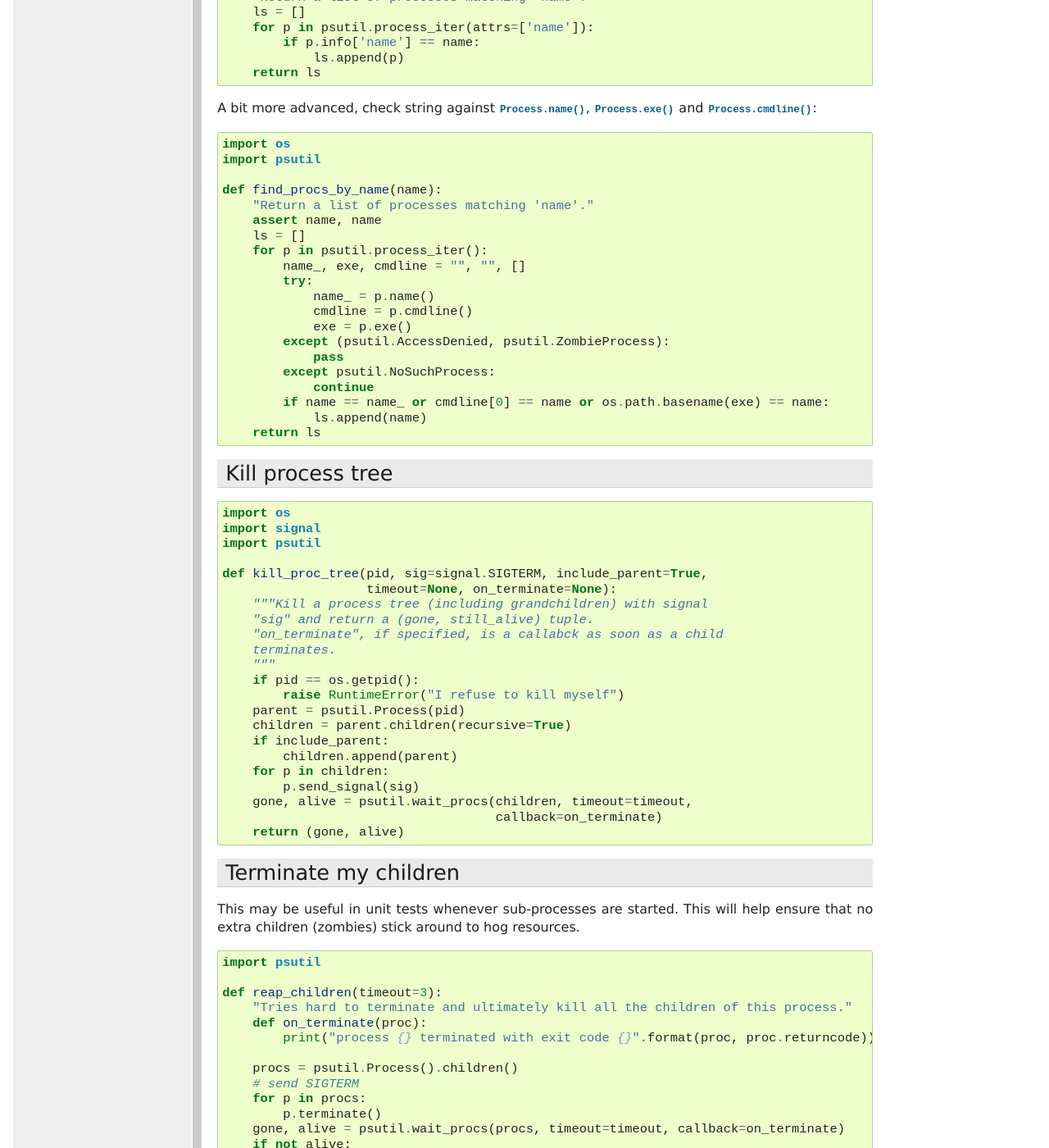
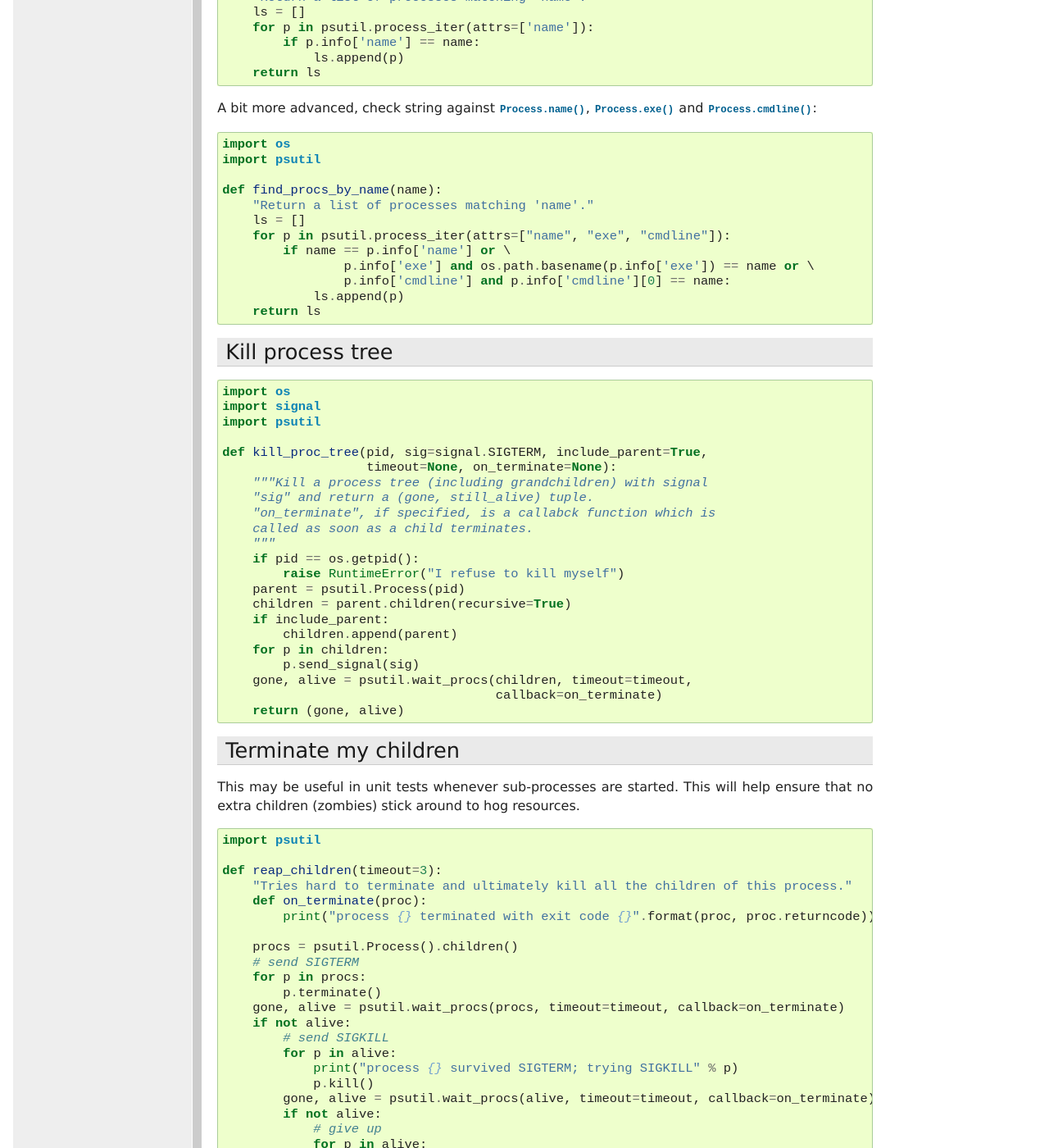
Before and after one commit to giampaolo/psutil, a Sphinx documentation site: the page built from docs/index.rst, in a window 1280 px wide and 1400 px high, scrolled down 37420 px. Shown: the whole window at 82% size. Built offline with Sphinx 7.4.7, drawn with Linux system fonts in a browser that asks for light colours; formulas are drawn with MathJax 3.

```diff
--- a/HISTORY.rst
+++ b/HISTORY.rst
@@ -94,7 +94,8 @@
   - OpenBSD: connections('unix'): laddr and raddr are now set to "" instead of
     None
 - 1040_: all strings are encoded by using OS fs encoding.
-- 1040_: the following Windows APIs returned unicode and now they return str:
+- 1040_: the following Windows APIs on Python 2 now return a string instead of
+  unicode:
   - Process.memory_maps().path
   - WindosService.bin_path()
   - WindosService.description()
--- a/docs/index.rst
+++ b/docs/index.rst
@@ -2342,20 +2342,12 @@ A bit more advanced, check string against :meth:`Process.name()`,
 
   def find_procs_by_name(name):
       "Return a list of processes matching 'name'."
-      assert name, name
       ls = []
-      for p in psutil.process_iter():
-          name_, exe, cmdline = "", "", []
-          try:
-              name_ = p.name()
-              cmdline = p.cmdline()
-              exe = p.exe()
-          except (psutil.AccessDenied, psutil.ZombieProcess):
-              pass
-          except psutil.NoSuchProcess:
-              continue
-          if name == name_ or cmdline[0] == name or os.path.basename(exe) == name:
-              ls.append(name)
+      for p in psutil.process_iter(attrs=["name", "exe", "cmdline"]):
+          if name == p.info['name'] or \
+                  p.info['exe'] and os.path.basename(p.info['exe']) == name or \
+                  p.info['cmdline'] and p.info['cmdline'][0] == name:
+              ls.append(p)
       return ls
 
 Kill process tree
@@ -2371,8 +2363,8 @@ Kill process tree
                      timeout=None, on_terminate=None):
       """Kill a process tree (including grandchildren) with signal
       "sig" and return a (gone, still_alive) tuple.
-      "on_terminate", if specified, is a callabck as soon as a child
-      terminates.
+      "on_terminate", if specified, is a callabck function which is
+      called as soon as a child terminates.
       """
       if pid == os.getpid():
           raise RuntimeError("I refuse to kill myself")
```
Also changed, not shown: other parts of docs/index.rst (+0 -2 lines), 1 other file.
